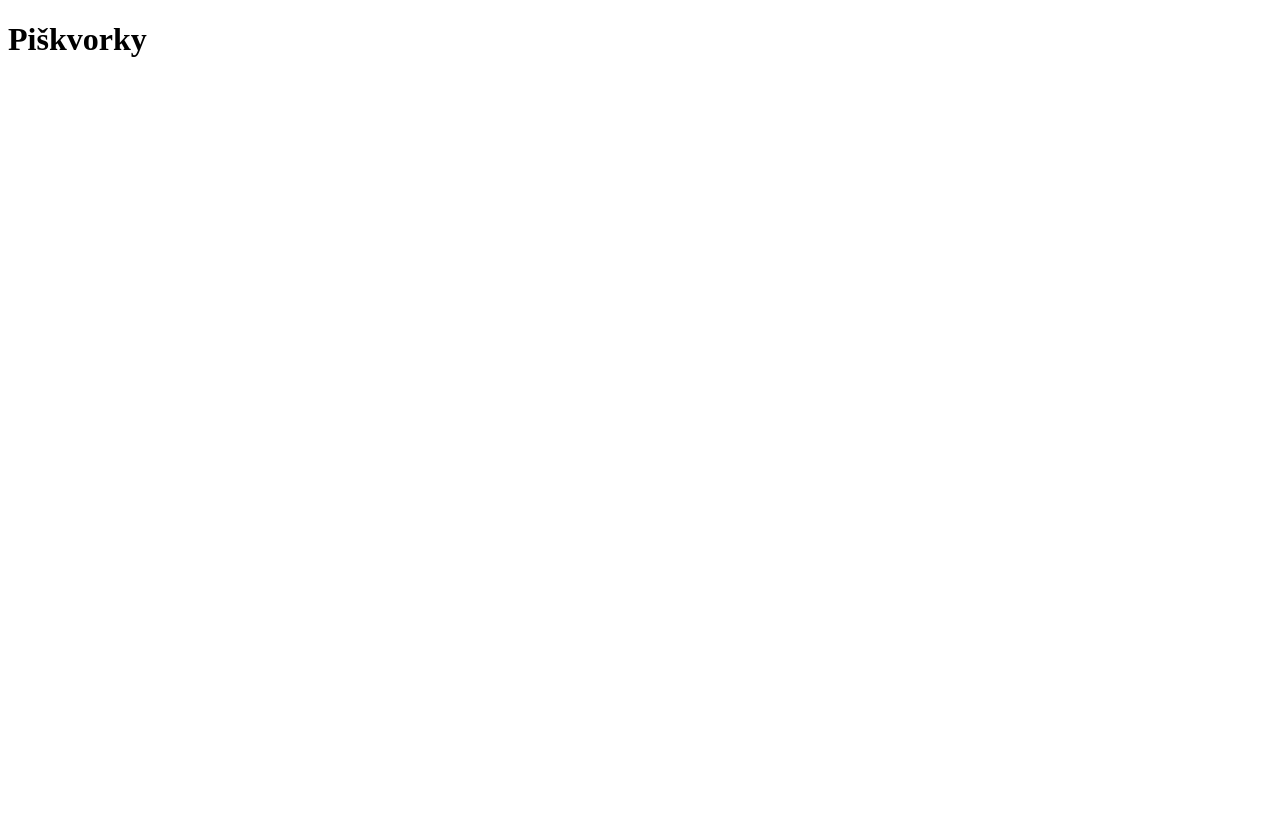
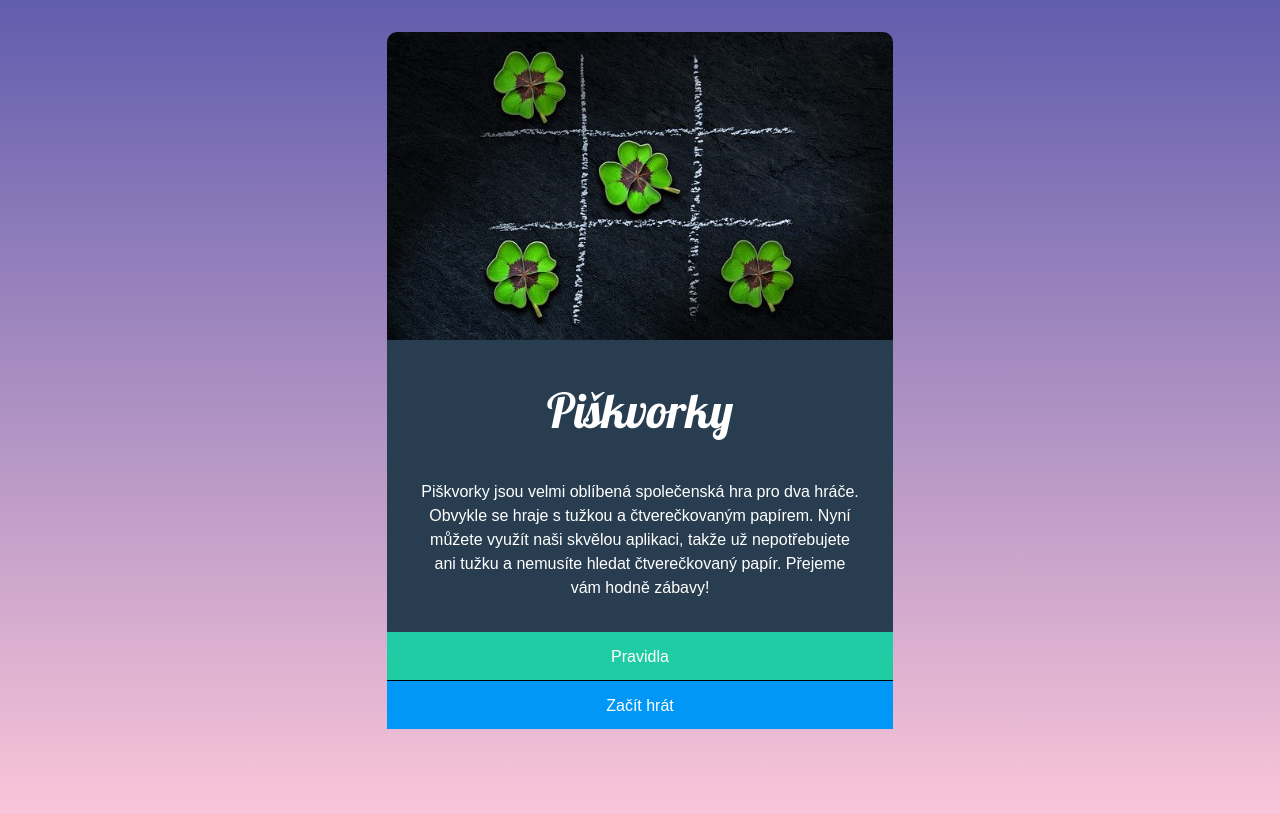
Before and after one commit to KoritkovaP/piskvorky, a plain HTML site: page index.html in a window 1280 px wide. Drawn offline with Linux system fonts and the light colour scheme.

Commit message:
create html page and add styles

```diff
--- a/index.html
+++ b/index.html
@@ -4,8 +4,22 @@
   <meta charset="UTF-8">
   <meta name="viewport" content="width=device-width, initial-scale=1.0">
   <title>Piškvorky</title>
+  <link rel="stylesheet" type="text/css" href="styly.css" />
+  <link rel="preconnect" href="https://fonts.googleapis.com">
+  <link rel="preconnect" href="https://fonts.gstatic.com" crossorigin>
+  <link href="https://fonts.googleapis.com/css2?family=Lobster&display=swap" rel="stylesheet">
 </head>
 <body>
-  <h1>Piškvorky</h1>
+  <main class="container">
+    <img class="picture" src="uvodni.jpg" alt="uvodni obrazek">
+    <section class="description">
+      <h1>Piškvorky</h1>
+      <article class="text">
+        Piškvorky jsou velmi oblíbená společenská hra pro dva hráče. Obvykle se hraje s tužkou a čtverečkovaným papírem. Nyní můžete využít naši skvělou aplikaci, takže už nepotřebujete ani tužku a nemusíte hledat čtverečkovaný papír. Přejeme vám hodně zábavy!
+      </article>
+    </section>
+    <a class="rules" href="https://czechitas-podklady.cz/Piskvorky-pravidla/">Pravidla</a>
+    <a class="startgame" href="index.html">Začít hrát</a>
+  </main>
 </body>
 </html>
--- /dev/null
+++ b/styly.css
@@ -0,0 +1,69 @@
+body {
+  background-image: linear-gradient(#615dad, #ffc8da);
+  height: 100vh;
+  font-family: sans-serif;
+}
+
+h1 {
+  font-family: "Lobster";
+  font-weight: 400;
+  font-style: normal;
+  font-size: 3rem;
+  text-align: center;
+}
+
+.description {
+  background-color: #283e50;
+  color: #ffffff;
+  padding-left: 2rem;
+  padding-right: 2rem;
+  padding-bottom: 2rem;
+}
+
+.container {
+  display: flex;
+  flex-direction: column;
+  width: 40%;
+  margin-left: auto;
+  margin-right: auto;
+  margin-top: 2rem;
+}
+
+.picture {
+  border-top-right-radius: 10px;
+  border-top-left-radius: 10px;
+}
+
+.text {
+  text-align: center;
+  line-height: 1.5;
+}
+
+.rules {
+  text-align: center;
+  background-color: #1fcca4;
+  color: #ffffff;
+  text-decoration: none;
+  height: 2rem;
+  align-items: center;
+  padding-top: 1rem;
+  border-bottom: 1px solid black;
+}
+
+.rules:hover {
+  background-color: #1cbb96;
+}
+
+.startgame {
+  text-align: center;
+  background-color: #0197f6;
+  color: #ffffff;
+  text-decoration: none;
+  height: 2rem;
+  align-items: center;
+  padding-top: 1rem;
+}
+
+.startgame:hover {
+  background-color: #0090e9;
+}
```
Also changed, not shown: uvodni.jpg (added).
